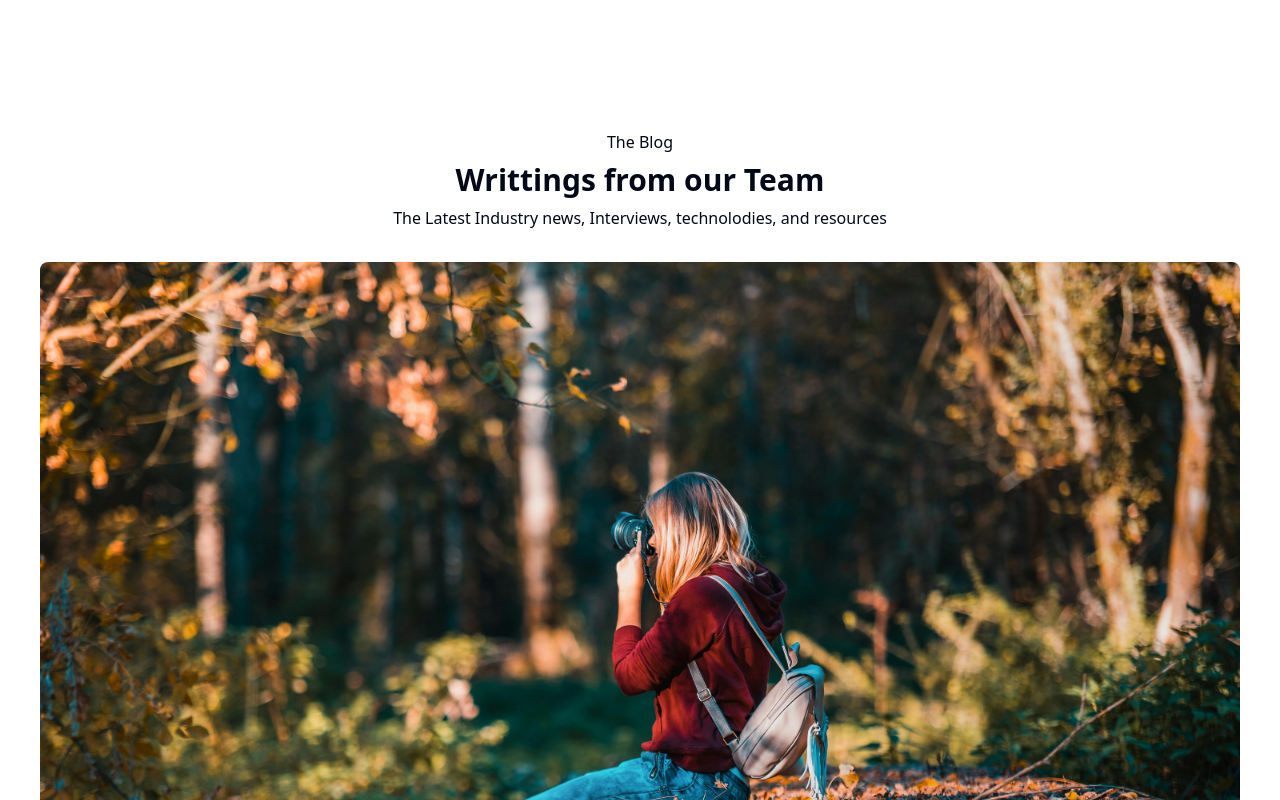
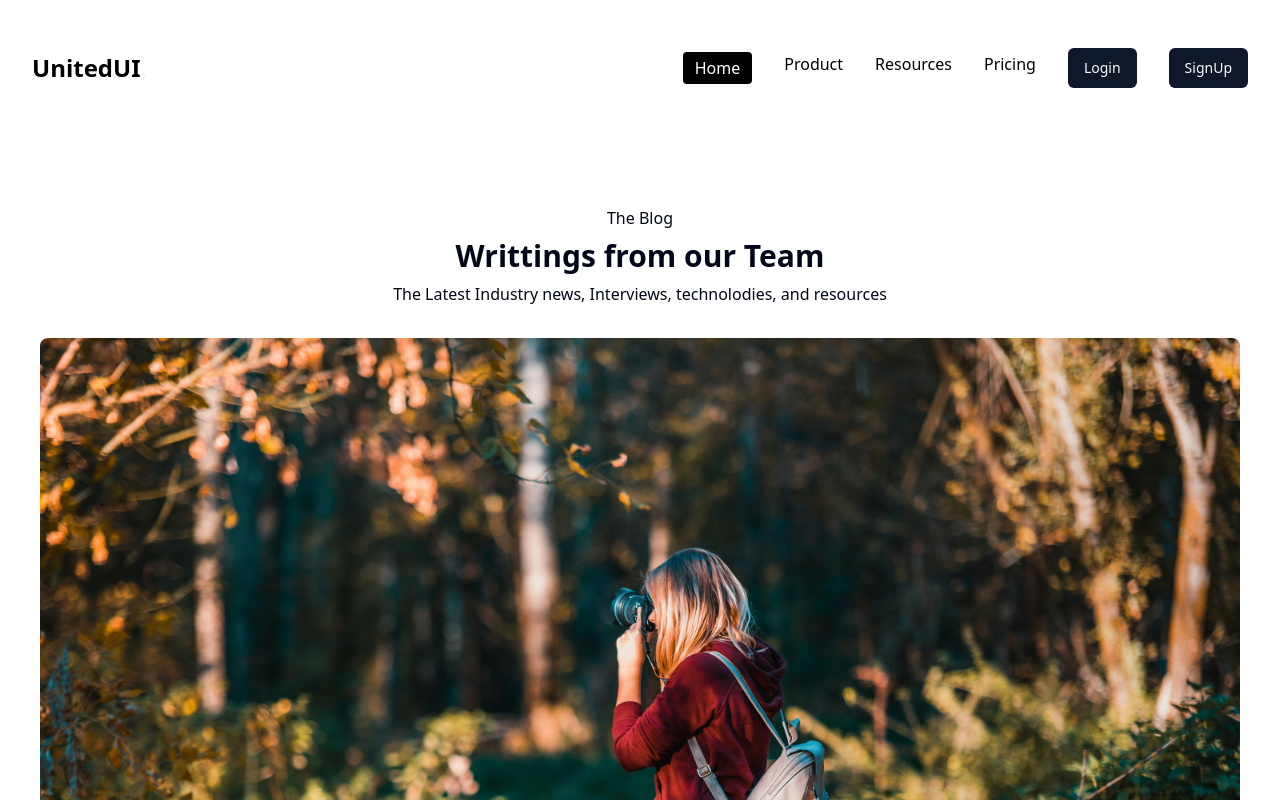
Before and after one commit to RafiaSuleman/final-blog, a Next.js app: page / in a window 1280 px wide. Shown: the top 800 px of the page. Built offline with nearby package versions, Linux system fonts and the light colour scheme.

Commit message:
commit-4

```diff
--- /dev/null
+++ b/components/ui/sheet.tsx
@@ -0,0 +1,140 @@
+"use client"
+
+import * as React from "react"
+import * as SheetPrimitive from "@radix-ui/react-dialog"
+import { cva, type VariantProps } from "class-variance-authority"
+import { X } from "lucide-react"
+
+import { cn } from "@/lib/utils"
+
+const Sheet = SheetPrimitive.Root
+
+const SheetTrigger = SheetPrimitive.Trigger
+
+const SheetClose = SheetPrimitive.Close
+
+const SheetPortal = SheetPrimitive.Portal
+
+const SheetOverlay = React.forwardRef<
+  React.ElementRef<typeof SheetPrimitive.Overlay>,
+  React.ComponentPropsWithoutRef<typeof SheetPrimitive.Overlay>
+>(({ className, ...props }, ref) => (
+  <SheetPrimitive.Overlay
+    className={cn(
+      "fixed inset-0 z-50 bg-black/80  data-[state=open]:animate-in data-[state=closed]:animate-out data-[state=closed]:fade-out-0 data-[state=open]:fade-in-0",
+      className
+    )}
+    {...props}
+    ref={ref}
+  />
+))
+SheetOverlay.displayName = SheetPrimitive.Overlay.displayName
+
+const sheetVariants = cva(
+  "fixed z-50 gap-4 bg-background p-6 shadow-lg transition ease-in-out data-[state=open]:animate-in data-[state=closed]:animate-out data-[state=closed]:duration-300 data-[state=open]:duration-500",
+  {
+    variants: {
+      side: {
+        top: "inset-x-0 top-0 border-b data-[state=closed]:slide-out-to-top data-[state=open]:slide-in-from-top",
+        bottom:
+          "inset-x-0 bottom-0 border-t data-[state=closed]:slide-out-to-bottom data-[state=open]:slide-in-from-bottom",
+        left: "inset-y-0 left-0 h-full w-3/4 border-r data-[state=closed]:slide-out-to-left data-[state=open]:slide-in-from-left sm:max-w-sm",
+        right:
+          "inset-y-0 right-0 h-full w-3/4  border-l data-[state=closed]:slide-out-to-right data-[state=open]:slide-in-from-right sm:max-w-sm",
+      },
+    },
+    defaultVariants: {
+      side: "right",
+    },
+  }
+)
+
+interface SheetContentProps
+  extends React.ComponentPropsWithoutRef<typeof SheetPrimitive.Content>,
+    VariantProps<typeof sheetVariants> {}
+
+const SheetContent = React.forwardRef<
+  React.ElementRef<typeof SheetPrimitive.Content>,
+  SheetContentProps
+>(({ side = "right", className, children, ...props }, ref) => (
+  <SheetPortal>
+    <SheetOverlay />
+    <SheetPrimitive.Content
+      ref={ref}
+      className={cn(sheetVariants({ side }), className)}
+      {...props}
+    >
+      {children}
+      <SheetPrimitive.Close className="absolute right-4 top-4 rounded-sm opacity-70 ring-offset-background transition-opacity hover:opacity-100 focus:outline-none focus:ring-2 focus:ring-ring focus:ring-offset-2 disabled:pointer-events-none data-[state=open]:bg-secondary">
+        <X className="h-4 w-4" />
+        <span className="sr-only">Close</span>
+      </SheetPrimitive.Close>
+    </SheetPrimitive.Content>
+  </SheetPortal>
+))
+SheetContent.displayName = SheetPrimitive.Content.displayName
+
+const SheetHeader = ({
+  className,
+  ...props
+}: React.HTMLAttributes<HTMLDivElement>) => (
+  <div
+    className={cn(
+      "flex flex-col space-y-2 text-center sm:text-left",
+      className
+    )}
+    {...props}
+  />
+)
+SheetHeader.displayName = "SheetHeader"
+
+const SheetFooter = ({
+  className,
+  ...props
+}: React.HTMLAttributes<HTMLDivElement>) => (
+  <div
+    className={cn(
+      "flex flex-col-reverse sm:flex-row sm:justify-end sm:space-x-2",
+      className
+    )}
+    {...props}
+  />
+)
+SheetFooter.displayName = "SheetFooter"
+
+const SheetTitle = React.forwardRef<
+  React.ElementRef<typeof SheetPrimitive.Title>,
+  React.ComponentPropsWithoutRef<typeof SheetPrimitive.Title>
+>(({ className, ...props }, ref) => (
+  <SheetPrimitive.Title
+    ref={ref}
+    className={cn("text-lg font-semibold text-foreground", className)}
+    {...props}
+  />
+))
+SheetTitle.displayName = SheetPrimitive.Title.displayName
+
+const SheetDescription = React.forwardRef<
+  React.ElementRef<typeof SheetPrimitive.Description>,
+  React.ComponentPropsWithoutRef<typeof SheetPrimitive.Description>
+>(({ className, ...props }, ref) => (
+  <SheetPrimitive.Description
+    ref={ref}
+    className={cn("text-sm text-muted-foreground", className)}
+    {...props}
+  />
+))
+SheetDescription.displayName = SheetPrimitive.Description.displayName
+
+export {
+  Sheet,
+  SheetPortal,
+  SheetOverlay,
+  SheetTrigger,
+  SheetClose,
+  SheetContent,
+  SheetHeader,
+  SheetFooter,
+  SheetTitle,
+  SheetDescription,
+}
--- a/package.json
+++ b/package.json
@@ -30,6 +30,7 @@
     "@nextui-org/tooltip": "^2.0.29",
     "@prisma/client": "^5.8.1",
     "@radix-ui/react-accordion": "^1.1.2",
+    "@radix-ui/react-dialog": "^1.1.1",
     "@radix-ui/react-slot": "^1.1.0",
     "@radix-ui/react-toast": "^1.1.5",
     "@radix-ui/react-tooltip": "^1.0.7",
--- a/src/app/footer/footer.tsx
+++ b/src/app/footer/footer.tsx
@@ -184,7 +184,7 @@
         },
     ]
   return (
-    <div className="flex flex-col gap-9 justify-center items-center bg-pink-500 xl:p-9 mt-[50px] py-[20px] rounded-sm w-screen">
+    <div className="flex flex-col gap-9 justify-center items-center bg-pink-500 xl:p-9 mt-[50px] py-[20px] rounded-sm w-screen ">
       <div className="space-y-3 flex flex-col justify-center items-center">
         <h1>Let us get started on something</h1>
         <p className="text-sm">
--- a/src/app/layout.tsx
+++ b/src/app/layout.tsx
@@ -1,5 +1,7 @@
 import {Schibsted_Grotesk } from "next/font/google";
 import "./globals.css";
+import Navbar from "./navbar/navbar";
+import Header from "./navbar/header";
 
 const SchibstedGrotesk = Schibsted_Grotesk({
   subsets: ["latin"],
@@ -9,8 +11,8 @@
 });
 
 export const metadata= {
-  title: "Create Next App",
-  description: "Generated by create next app",
+  title: "Blog",
+  description: "Tech Blogs",
 };
 
 export default function RootLayout({
@@ -20,7 +22,9 @@
 }>) {
   return (
     <html lang="en">
-      <body className={SchibstedGrotesk.variable}>{children}</body>
+      <body className={SchibstedGrotesk.variable}>
+        <Header/>
+        {children}</body>
     </html>
   );
 }
--- /dev/null
+++ b/src/app/navbar/header.tsx
@@ -0,0 +1,32 @@
+import { Button } from '@/components/ui/button';
+import Link from 'next/link';
+import React from 'react'
+import Navbar from './navbar';
+import Mobilenav from './mobilenav';
+
+const Header = () => {
+  return (
+    <header className="py-8 xl:py-12  text-black z-50">
+    <div className=" container mx-auto flex  items-center justify-between">
+
+      <Link href="/">
+        <h1 className=" text-2xl font-semibold">
+         UnitedUI<span className="text-accent">.</span>
+        </h1>
+      </Link>
+      <div className="hidden xl:flex gap-8 items-center ">
+        <Navbar />
+        <Link href="/login">
+          <Button >Login</Button>
+        </Link>
+        <Link href="/signup">
+          <Button className="flex items-center">SignUp</Button>
+        </Link>
+      </div>
+      <div className="xl:hidden"><Mobilenav/></div>
+    </div>
+  </header>
+  );
+};
+
+export default Header
--- /dev/null
+++ b/src/app/navbar/mobilenav.tsx
@@ -0,0 +1,64 @@
+'use client'
+import React from 'react'
+import { usePathname } from 'next/navigation'
+import {
+    Sheet,
+    SheetContent,
+    SheetDescription,
+    SheetHeader,
+    SheetTitle,
+    SheetTrigger,
+  } from "@/components/ui/sheet"
+  import {CiMenuFries} from 'react-icons/ci'
+import Link from 'next/link'
+
+const Mobilenav = () => {
+    const Links = [
+        {
+          name: "Home",
+          path: "/",
+        },
+        {
+          name: "Product",
+          path: "/services",
+        },
+
+        {
+          name: "Resources",
+          path: "/resources",
+        },
+        {
+          name: "Pricing",
+          path: "/pricing",
+        },
+
+
+
+      ];
+    const pathname = usePathname();
+  return (
+    <Sheet>
+        <SheetTrigger className="flex justify-center items-center">
+           <CiMenuFries className="text-[32px] text-black"/>
+        </SheetTrigger>
+        <SheetContent className='flex flex-col'>
+            <div className='mb-[60px] text-center text-2xl'>
+                <Link href='/'>
+                <h1 className='text-4xl font-semibold'>UnitedUI</h1>
+                </Link>
+            </div>
+            <nav  className='flex flex-col justify-center items-center gap-8'>
+                {Links.map((link,index)=>{
+                    return(
+                        <Link href={link.path} key={index} className={`${link.path===pathname &&" text-white bg-black px-2 py-2 rounded-sm"} "text-xl capitalize `}>
+                            {link.name}
+                        </Link>
+                    );
+                })}
+            </nav>
+        </SheetContent>
+    </Sheet>
+  )
+}
+
+export default Mobilenav
--- a/src/app/navbar/navbar.tsx
+++ b/src/app/navbar/navbar.tsx
@@ -1,5 +1,7 @@
+'use client'
+
 import React from 'react'
-
+import { usePathname } from "next/navigation";
 import Link from "next/link";
 const Navbar = () => {
     const Links = [
@@ -11,6 +13,7 @@
           name: "Product",
           path: "/services",
         },
+
         {
           name: "Resources",
           path: "/resources",
@@ -18,11 +21,30 @@
         {
           name: "Pricing",
           path: "/pricing",
-        }
+        },
+
+
+
       ];
+      const PathName = usePathname();
   return (
-    <div>
+    <div className='flex gap-8' >
 
+    <nav className="flex gap-8 ">
+      {Links.map((link, index) => (
+       <>
+          <Link
+          key={index}
+            href={link.path}
+            className={`${
+              link.path === PathName &&
+              "text-white bg-black px-3 py-1 rounded-sm"
+            } capatilize font-medium `}>
+            {link.name}
+          </Link>
+          </>
+      ))}
+    </nav>
     </div>
   )
 }
--- a/src/app/page.tsx
+++ b/src/app/page.tsx
@@ -12,6 +12,7 @@
   PaginationNext,
   PaginationPrevious,
 } from "@/components/ui/pagination";
+
 
 export default function Home() {
   const images = ["/pic1.jpg", "/pic6.jpg", "/pic7.jpg"];
@@ -97,7 +98,7 @@
 
 
   return (
-      <div className="flex flex-col justify-center items-center gap-8 my-[90px] lg:p-10 p-10 ">
+      <div className="flex flex-col justify-center items-center gap-8 my-[30px] p-10 overflow-x-hidden overflow-hidden ">
         <div className="flex flex-col justify-center items-center xl:space-y-2 space-y-4 text-center">
           <p>The Blog</p>
           <h1 className="text-3xl font-bold">Writtings from our Team</h1>
@@ -120,7 +121,7 @@
                 return (
                   <div
                     key={index}
-                    className="flex-1 flex flex-col justify-left  w-80"
+                    className="flex-1 flex flex-col justify-left space-y-4 w-80"
                   >
                     <Image
                       src={card.img}
@@ -156,7 +157,7 @@
                 return (
                   <div
                     key={index}
-                    className="flex-1 flex flex-col justify-left  w-80"
+                    className="flex-1 flex flex-col justify-left  w-80 space-y-4"
                   >
                     <Image
                       src={card.img}
@@ -191,7 +192,7 @@
                 return (
                   <div
                     key={index}
-                    className="flex-1 flex flex-col justify-left  w-80"
+                    className="flex-1 flex flex-col justify-left  w-80 space-y-4"
                   >
                     <Image
                       src={card.img}
```
Also changed, not shown: 1 other file (tests, documents, lock files or other folders).
